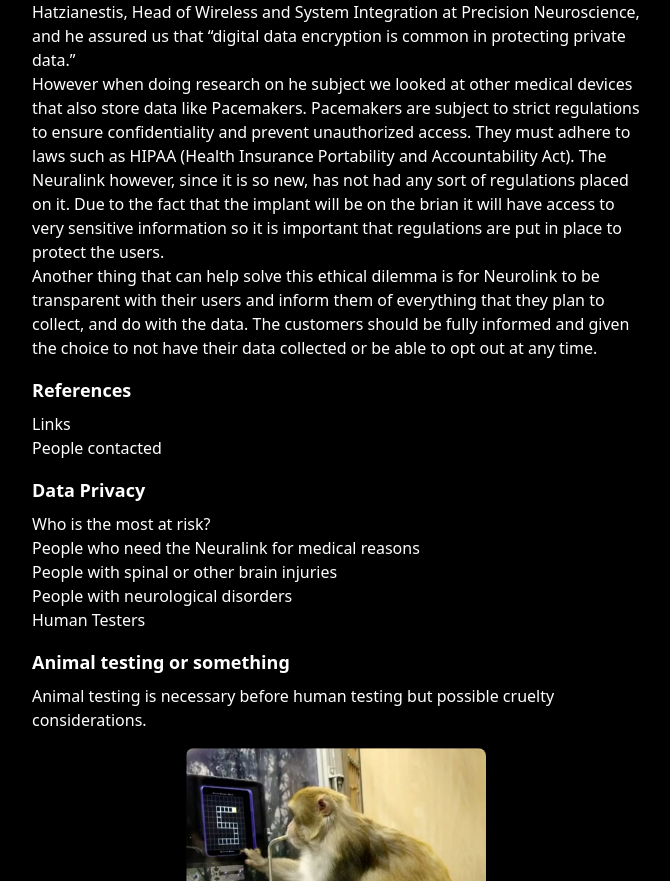
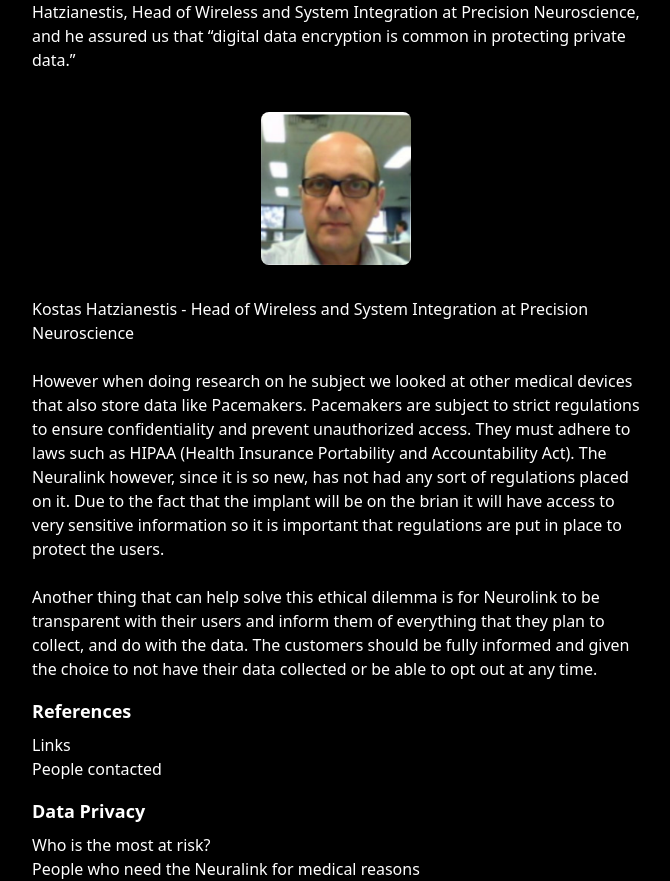
Before and after one commit to millerandrew1/ethics.github.io, a Next.js app: page / in a window 1280 px wide. Shown: the part 708-1589 px from the top of the page, without its empty margins (304-974 px from the left). Built offline with nearby package versions, Linux system fonts and the light colour scheme.

Commit message:
Added picture

```diff
--- a/app/page.tsx
+++ b/app/page.tsx
@@ -39,8 +39,12 @@ const Article: React.FC = () => {
         <h2 className="text-white-600 font-bold text-lg mb-2">Solutions</h2>
 
         <p>     In order to protect people’s private data one potential solution is to make sure that companies implement strong protocols that in the case the data gets hacked the hacker will not be able to see the data. Luckily we talked with Kostas Hatzianestis, Head of Wireless and System Integration at Precision Neuroscience, and he assured us that “digital data encryption is common in protecting private data.” </p>
-          <p>   However when doing research on he subject we looked at other medical devices that also store data like Pacemakers. Pacemakers are subject to strict regulations to ensure confidentiality and prevent unauthorized access. They must adhere to laws such as HIPAA (Health Insurance Portability and Accountability Act). The Neuralink however, since it is so new, has not had any sort of regulations placed on it. Due to the fact that the implant will be on the brian it will have access to very sensitive information so it is important that regulations are put in place to protect the users. </p>
-          <p></p><p>   Another thing that can help solve this ethical dilemma is for Neurolink to be transparent with their users and inform them of everything that they plan to collect, and do with the data. The customers should be fully informed and given the choice to not have their data collected or be able to opt out at any time.
+         <br></br></section>
+      <img src="project.png" alt="Brain Human Interface" className="mx-auto mb-8 rounded-lg" style={{ width: '150px', height: 'auto' }}/>     <p>Kostas Hatzianestis - Head of Wireless and System Integration at Precision Neuroscience
+</p>
+      <section className="mb-4">
+   <br></br> <p>   However when doing research on he subject we looked at other medical devices that also store data like Pacemakers. Pacemakers are subject to strict regulations to ensure confidentiality and prevent unauthorized access. They must adhere to laws such as HIPAA (Health Insurance Portability and Accountability Act). The Neuralink however, since it is so new, has not had any sort of regulations placed on it. Due to the fact that the implant will be on the brian it will have access to very sensitive information so it is important that regulations are put in place to protect the users. </p>
+          <br></br><p>   Another thing that can help solve this ethical dilemma is for Neurolink to be transparent with their users and inform them of everything that they plan to collect, and do with the data. The customers should be fully informed and given the choice to not have their data collected or be able to opt out at any time.
 </p>
 
 
```
Also changed, not shown: public/project.png (added).
